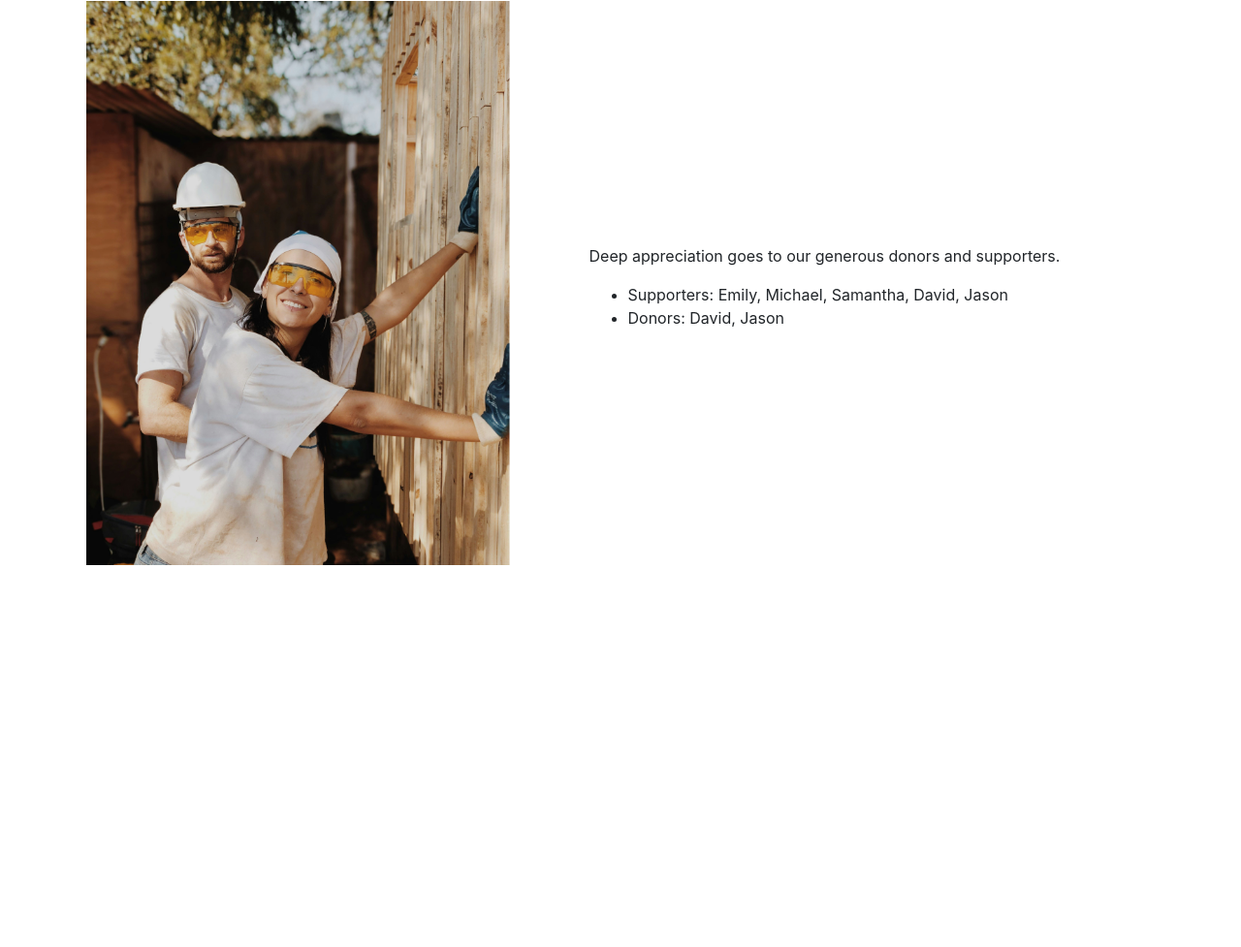
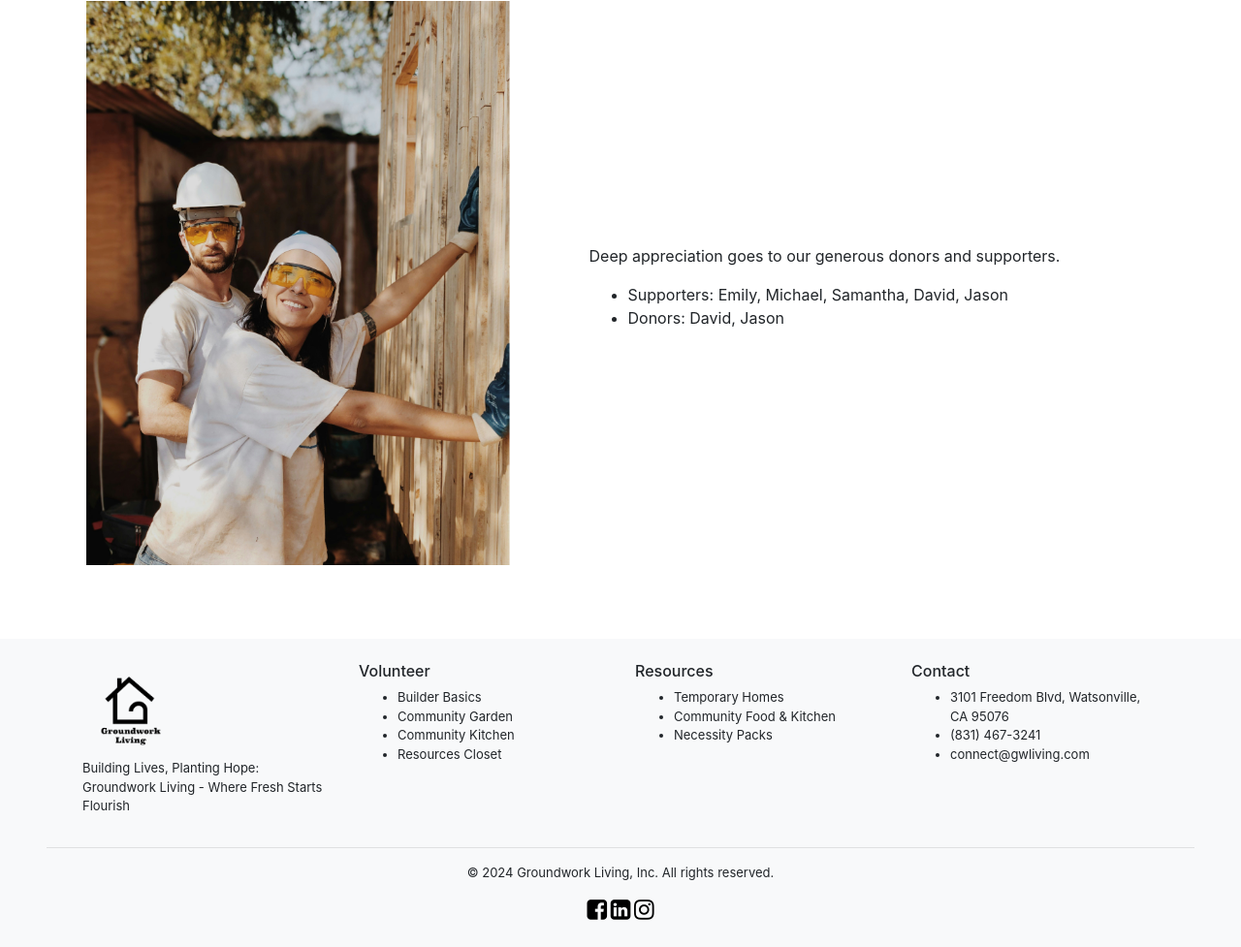
Before and after one commit to villaleo/summer-wit-project, a plain HTML site: page index.html in a window 1280 px wide. Shown: the part 1214-2191 px from the top of the page at 97% size. Before the commit the page ends 1873 px from the top, so only its background shows below. Drawn offline with nearby package versions, Linux system fonts and the light colour scheme.

Commit message:
add footer

```diff
--- a/index.html
+++ b/index.html
@@ -14,6 +14,12 @@
       href="https://cdn.jsdelivr.net/npm/bootstrap@4.0.0/dist/css/bootstrap.min.css"
       integrity="sha384-Gn5384xqQ1aoWXA+058RXPxPg6fy4IWvTNh0E263XmFcJlSAwiGgFAW/dAiS6JXm"
       crossorigin="anonymous"
+    />
+
+    <!-- Font Awesome icons -->
+    <link
+      rel="stylesheet"
+      href="https://cdnjs.cloudflare.com/ajax/libs/font-awesome/4.7.0/css/font-awesome.min.css"
     />
 
     <!-- Our CSS file -->
@@ -212,6 +218,75 @@
       </div>
     </div>
 
+    <!-- Footer -->
+    <footer style="background-color: var(--light); font-size: small">
+      <div class="container pt-3 pt-md-4">
+        <div class="row">
+          <div
+            class="col-8 col-md-3 text-center text-md-left ml-auto ml-md-0 mr-auto mr-md-0"
+          >
+            <img
+              src="assets/images/logo-bw.png"
+              alt=""
+              style="width: 100px; height: 100px; object-fit: contain"
+            />
+            <p>
+              Building Lives, Planting Hope: Groundwork Living - Where Fresh
+              Starts Flourish
+            </p>
+          </div>
+          <div class="col-3 d-none d-md-block">
+            <h6>Volunteer</h6>
+            <ul>
+              <li>Builder Basics</li>
+              <li>Community Garden</li>
+              <li>Community Kitchen</li>
+              <li>Resources Closet</li>
+            </ul>
+          </div>
+          <div class="col-3 d-none d-md-block">
+            <h6>Resources</h6>
+            <ul>
+              <li>Temporary Homes</li>
+              <li>Community Food & Kitchen</li>
+              <li>Necessity Packs</li>
+            </ul>
+          </div>
+          <div class="col-3 d-none d-md-block">
+            <h6>Contact</h6>
+            <ul>
+              <li>3101 Freedom Blvd, Watsonville, CA 95076</li>
+              <li>(831) 467-3241</li>
+              <li>connect@gwliving.com</li>
+            </ul>
+          </div>
+        </div>
+      </div>
+      <hr class="ml-5 mr-5" />
+      <div class="container pb-4">
+        <div class="container text-center">
+          <p>&copy; 2024 Groundwork Living, Inc. All rights reserved.</p>
+          <div>
+            <a
+              class="fa fa-facebook-square"
+              style="font-size: 24px; color: black"
+              href="#"
+            ></a>
+            <a
+              class="fa fa-linkedin-square"
+              style="font-size: 24px; color: black"
+              href="#"
+            ></a>
+            <a
+              class="fa fa-instagram"
+              style="font-size: 24px; color: black"
+              href="#"
+            ></a>
+          </div>
+        </div>
+      </div>
+    </footer>
+
     <!-- Optional JavaScript -->
     <!-- jQuery first, then Popper.js, then Bootstrap JS -->
     <script
--- a/stylesheet.css
+++ b/stylesheet.css
@@ -21,3 +21,6 @@
   height: 100px;
   object-fit: contain;
 }
+
+#foot-id-social-icons {
+}
```
